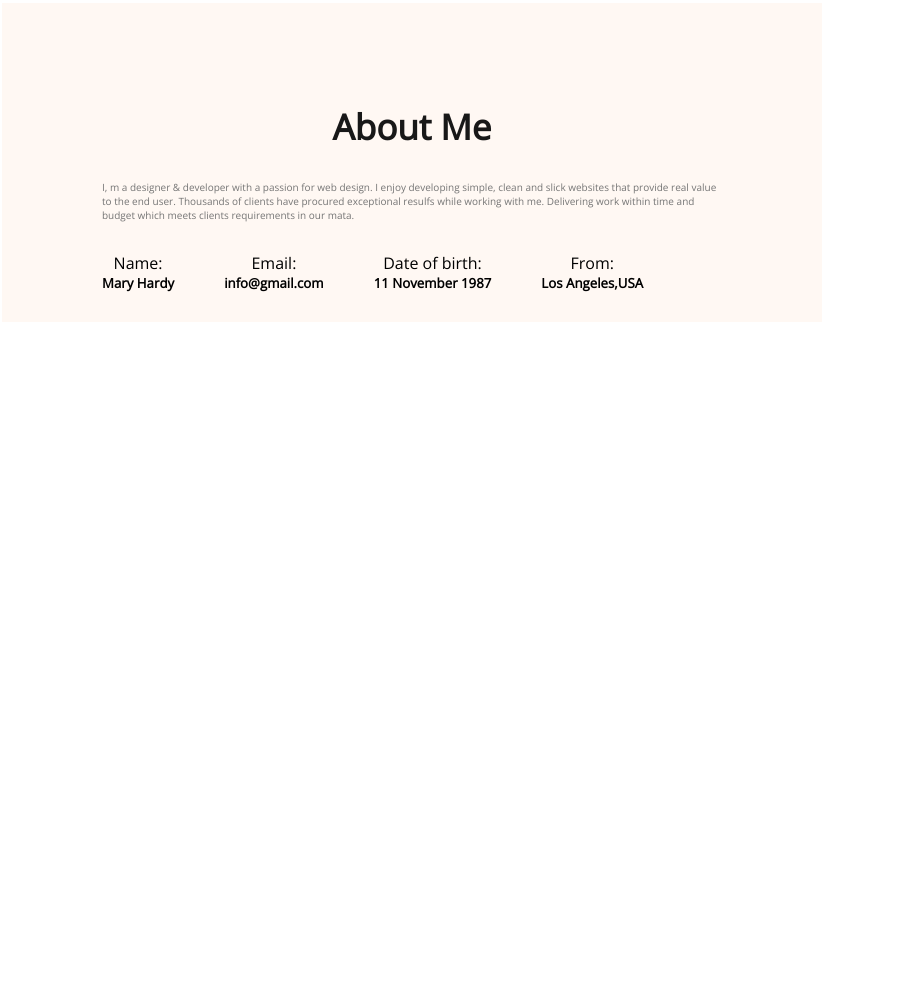
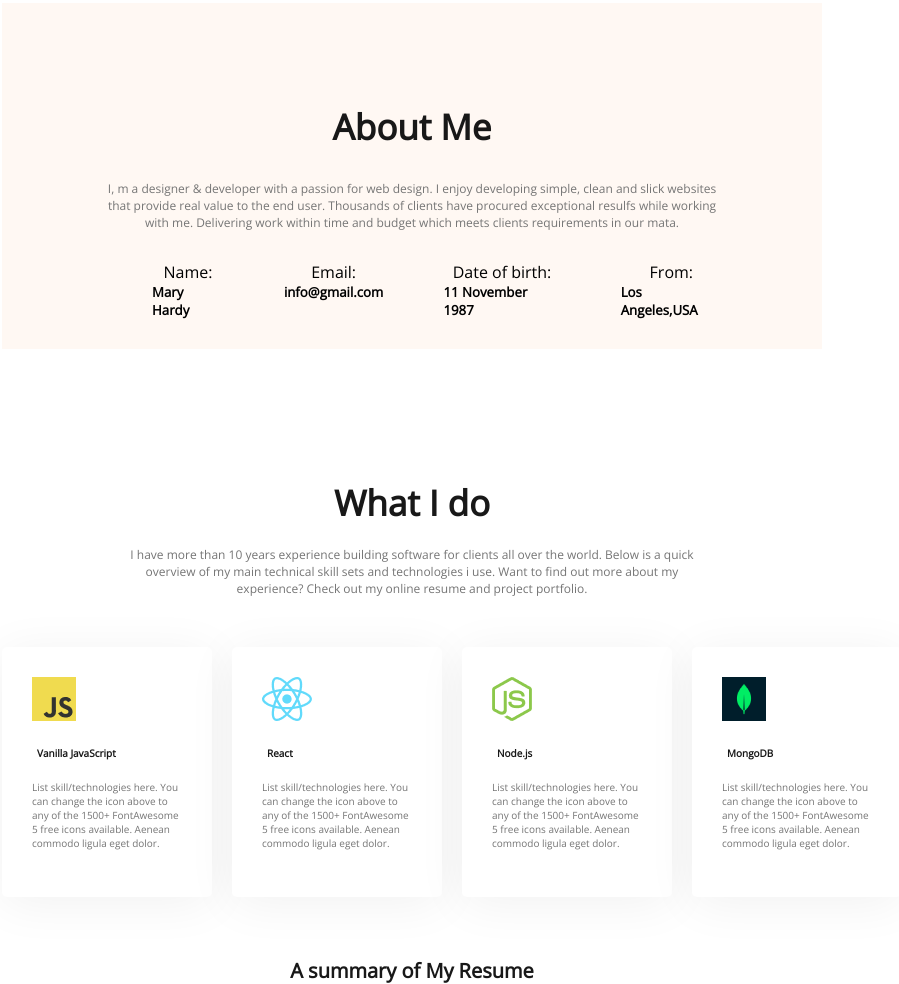
Before and after one commit to Tahmida-Abrar/Developer-portfolio, a plain HTML site: page index.html in a window 1280 px wide. Shown: the part 897-1881 px from the top of the page, without its empty margins (228-1127 px from the left). Before the commit the page ends 1349 px from the top, so only its background shows below. Drawn offline with nearby package versions, Linux system fonts and the light colour scheme.

Commit message:
main tag complete

```diff
--- a/index.html
+++ b/index.html
@@ -54,6 +54,37 @@
                 </div>
             </section>
         </div>
+        <div>
+            <h2 class="common-heading2">What I do</h2>
+            <div>
+                <p class="paragraph">I have more than 10 years experience building software for clients all over the world. Below is a quick overview of my main technical skill sets and technologies i use. Want to find out more about my experience? Check out my online resume and project portfolio.</p>
+            </div>
+            <section class="what-do">
+                <div class="shadow">
+                    <img src="/images/icons/js.png">
+                    <h4 class="about-js">Vanilla JavaScript</h4>
+                    <p class="about-paragraph">List skill/technologies here. You can change the icon above to any of the 1500+ FontAwesome 5 free icons available. Aenean commodo ligula eget dolor.</p>
+                </div>
+                <div class="shadow">
+                    <img src="/images/icons/react.png">
+                    <h4 class="about-js">React</h4>
+                    <p class="about-paragraph">List skill/technologies here. You can change the icon above to any of the 1500+ FontAwesome 5 free icons available. Aenean commodo ligula eget dolor.</p>
+                </div>
+                <div class="shadow">
+                    <img src="/images/icons/nodejs.png">
+                    <h4 class="about-js">Node.js</h4>
+                    <p class="about-paragraph">List skill/technologies here. You can change the icon above to any of the 1500+ FontAwesome 5 free icons available. Aenean commodo ligula eget dolor.</p>
+                </div>
+                <div class="shadow">
+                    <img src="/images/icons/mongo.png">
+                    <h4 class="about-js">MongoDB</h4>
+                    <p class="about-paragraph">List skill/technologies here. You can change the icon above to any of the 1500+ FontAwesome 5 free icons available. Aenean commodo ligula eget dolor.</p>
+                </div>
+            </section>
+        </div>
+        <div>
+            <h4 class="summary-heading">A summary of My Resume</h4>
+        </div>
     </main>
 </body>
 </html>
--- a/style/style.css
+++ b/style/style.css
@@ -86,14 +86,13 @@ nav ul{
 .aboutMe-descriptions{
     color: #757575;
     padding: 30px 100px 30px 100px;
-    font-size: 10px;
+    font-size: 12px;
+    text-align: center;
 }
-
-
 .about-info{
     display: flex;
-    gap: 50px;
-    padding: 0 100px 0 100px;
+    gap: 60px;
+    padding: 0 100px 0 150px;
 }
 .about-description{
     text-align: center;
@@ -104,3 +103,51 @@ nav ul{
 .telephon{
     margin-right: 10px;
 }
+/* What i do section */
+.common-heading2{
+    text-align: center;
+    color: #181818;
+    font-size: 35px;
+    font-weight: 700;
+}
+.paragraph{
+    color: #757575;
+    padding: 20px 340px 20px 340px;
+    font-size: 12px;
+    text-align: center;
+}
+.about-paragraph{
+    color: #757575;
+    font-size: 10px;
+    font-weight: 400;
+}
+.what-do{
+    display: flex;
+    gap: 20px;
+    padding: 30px 230px 30px 230px;
+
+    padding-right: 20px;
+    margin-bottom: 30px;
+    }
+.about-js{
+    color: #181818;
+    padding: 20px 63px 20px 5px;
+    font-size: 10px;
+    font-weight: 700;
+}
+.shadow{
+    box-shadow: 0px 6px 50px 0px rgba(0, 0, 0, 0.06);
+    width: 150px;
+    height: 190px;
+    padding: 30px 30px;
+    border-radius: 5px;
+    background-color: #FFF;
+}
+
+/* summary section */
+.summary-heading{
+    text-align: center;
+    font-size: 20px;
+    color: #181818;
+    font-weight: 700;
+}
```
